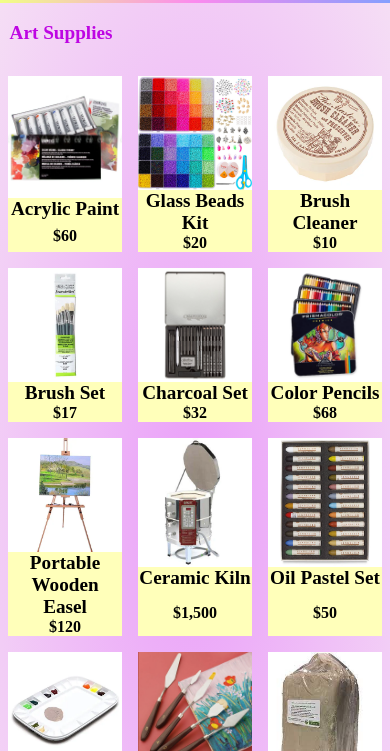
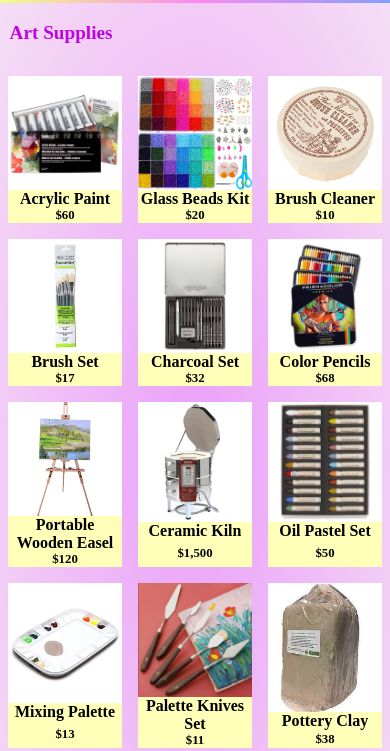
Before and after one commit to nwang2001/eCommerce, a plain HTML site: page shop.html in a window 390 px wide. Shown: the part 93-844 px from the top of the page. Drawn offline with Linux system fonts and the light colour scheme; a web font is replaced by a local one.

Commit message:
changed media query font size

```diff
--- a/shop.css
+++ b/shop.css
@@ -58,10 +58,10 @@ main h1 {
     }
 
     .product h2 {
-        font-size: 1.2em;
+        font-size: 1em;
     }
     .product h3 {
-        font-size: 1em;
+        font-size: 0.8em;
     }
 }
 @media screen and (min-width:421px) and (max-width: 539px) {
```
